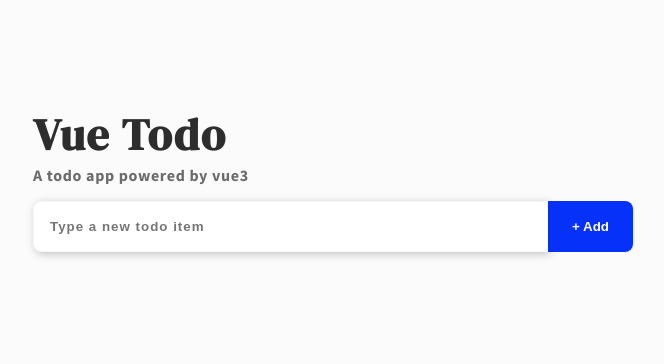
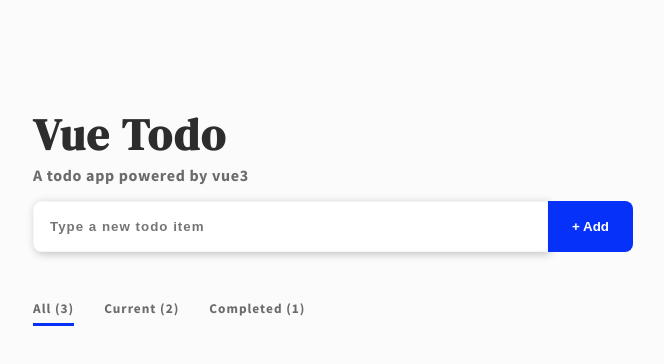
Before and after one commit to batuberque/vue-your-todos, a Vue app: page / in a window 1280 px wide. Shown: the top 364 px of the page, without its empty margins (307-971 px from the left). Built offline with nearby package versions, Linux system fonts and the light colour scheme.

Commit message:
feature: add nav tabs with styling

```diff
--- a/src/App.vue
+++ b/src/App.vue
@@ -16,6 +16,19 @@
       >
       <button class="new-task-button">+ Add</button>
     </div>
+    <nav>
+      <ul class="tab-wrapper">
+        <li class="tab-item is-active">
+          <button class="tab-button">All (3)</button>
+        </li>
+        <li class="tab-item">
+          <button class="tab-button">Current (2)</button>
+        </li>
+        <li class="tab-item">
+          <button class="tab-button">Completed (1)</button>
+        </li>
+      </ul>
+    </nav>
   </main>
 </template>
 
@@ -26,6 +39,36 @@
 
   html {
     background-color: #fbfbfb;
+  }
+
+  .tab-wrapper {
+    display: flex;
+    column-gap: 30px;
+    list-style: none;
+    margin: 45px 0;
+    padding: 0;
+  }
+
+  .tab-item {
+    padding-bottom: 6px;
+  }
+
+  .tab-item.is-active {
+    border-bottom: 3px solid #0631f8;
+  }
+
+  .tab-button {
+    border: 0;
+    background-color: transparent;
+    color: #6b6b6b;
+    letter-spacing: 1px;
+    font-weight: bold;
+    font-family: 'Source Sans Pro';
+    padding: 0;
+  }
+
+  .tab-button:hover {
+    cursor: pointer;
   }
 
   .new-task-wrapper {
@@ -62,7 +105,6 @@
 
   .page-title {
     font-family: 'DM Serif Display', serif;
-
     font-size: 44px;
     letter-spacing: 1.84px;
     color: #2d2d2d;
```
